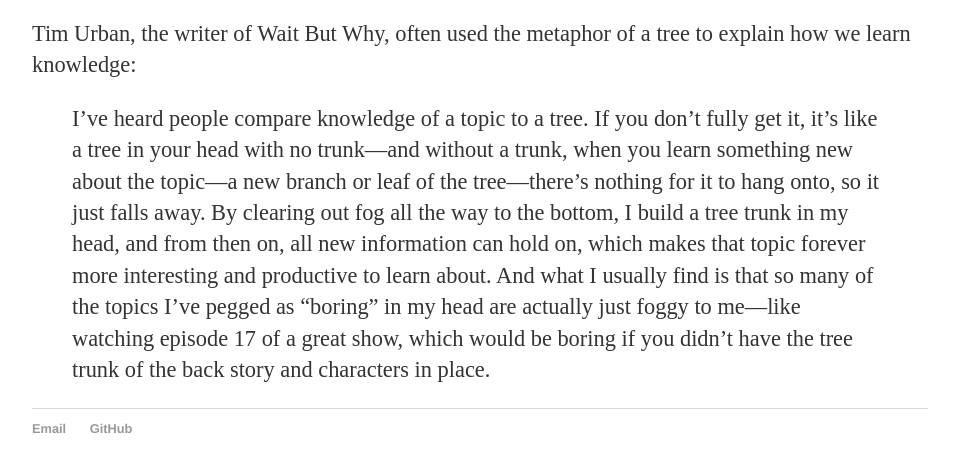
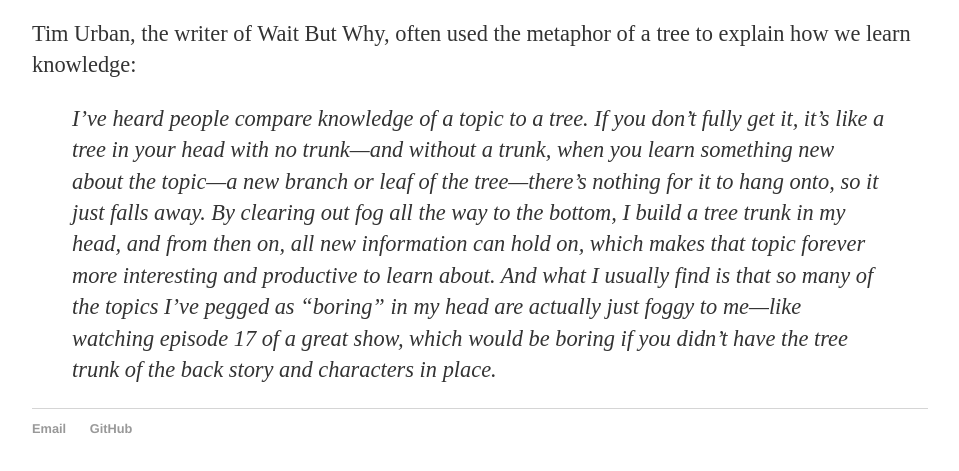
Before and after one commit to maxiulee/maxiulee.github.io, a Jekyll site: the page built from _posts/2016-05-04-what-is-mits-and-pi?.md, in a window 1280 px wide. Shown: the part 2025-2496 px from the top of the page, without its empty margins (160-1119 px from the left). Built offline with Jekyll 4.4.1, drawn with Linux system fonts in a browser that asks for light colours.

```diff
--- a/_posts/2016-05-04-what-is-mits-and-pi?.md
+++ b/_posts/2016-05-04-what-is-mits-and-pi?.md
@@ -26,4 +26,4 @@ But underneath math-land's seemingly desolate landscape, there is a huge *gold m
 
 Tim Urban, the writer of Wait But Why, often used the metaphor of a tree to explain how we learn knowledge:
 
->I’ve heard people compare knowledge of a topic to a tree. If you don’t fully get it, it’s like a tree in your head with no trunk—and without a trunk, when you learn something new about the topic—a new branch or leaf of the tree—there’s nothing for it to hang onto, so it just falls away. By clearing out fog all the way to the bottom, I build a tree trunk in my head, and from then on, all new information can hold on, which makes that topic forever more interesting and productive to learn about. And what I usually find is that so many of the topics I’ve pegged as “boring” in my head are actually just foggy to me—like watching episode 17 of a great show, which would be boring if you didn’t have the tree trunk of the back story and characters in place.
+>*I’ve heard people compare knowledge of a topic to a tree. If you don’t fully get it, it’s like a tree in your head with no trunk—and without a trunk, when you learn something new about the topic—a new branch or leaf of the tree—there’s nothing for it to hang onto, so it just falls away. By clearing out fog all the way to the bottom, I build a tree trunk in my head, and from then on, all new information can hold on, which makes that topic forever more interesting and productive to learn about. And what I usually find is that so many of the topics I’ve pegged as “boring” in my head are actually just foggy to me—like watching episode 17 of a great show, which would be boring if you didn’t have the tree trunk of the back story and characters in place.*
```
